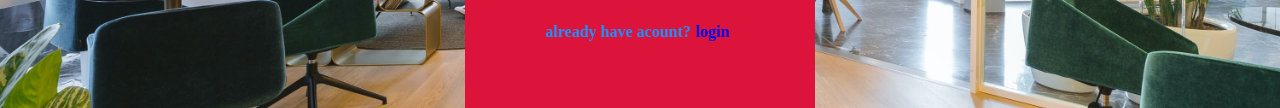
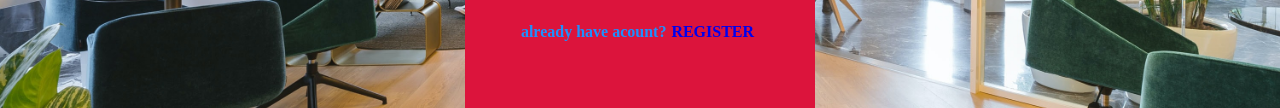
Before and after one commit to HAPPEACE300/p, a plain HTML site: page index.html in a window 1280 px wide. Shown: the part 510-618 px from the top of the page. Drawn offline with Linux system fonts and the light colour scheme.

Commit message:
Add files via upload

```diff
--- a/index.html
+++ b/index.html
@@ -19,7 +19,7 @@
             <input id="pwd" class="input" required placeholder="ENTER YOUR PASSWORD"><br>
            <button type="button" class="sub" onclick="login() " >OK</button>
 
-            <h4>already have acount?<a href="REG.html" class="login">login</a></h4>
+            <h4>already have acount?<a href="REG.html" class="login">REGISTER</a></h4>
         </FORM>
            </section>
 
```
